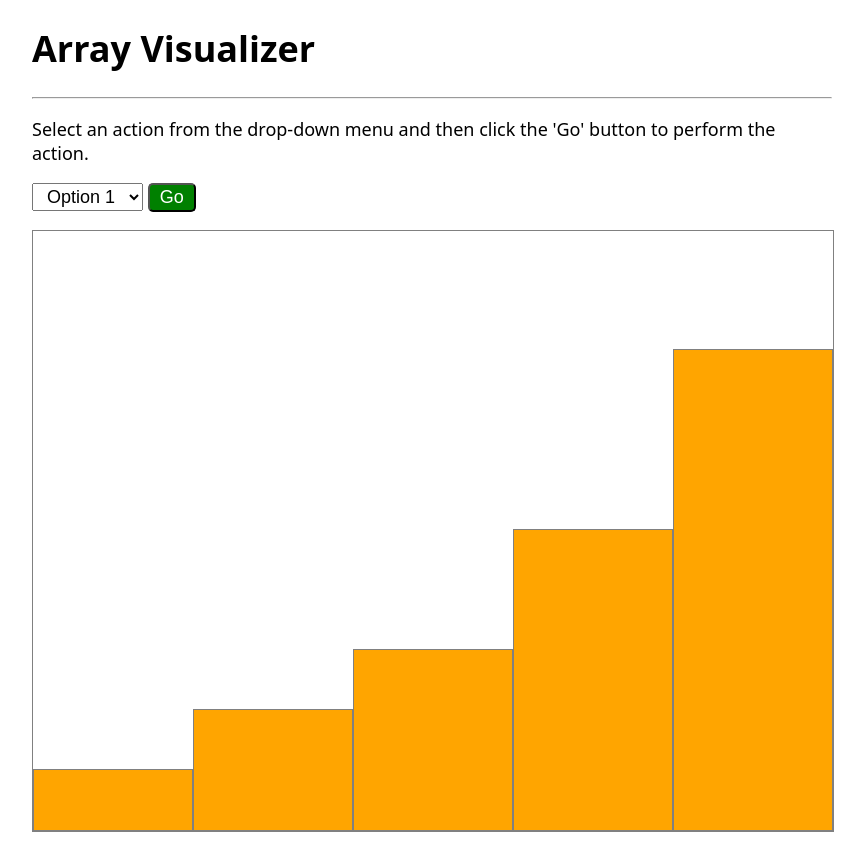
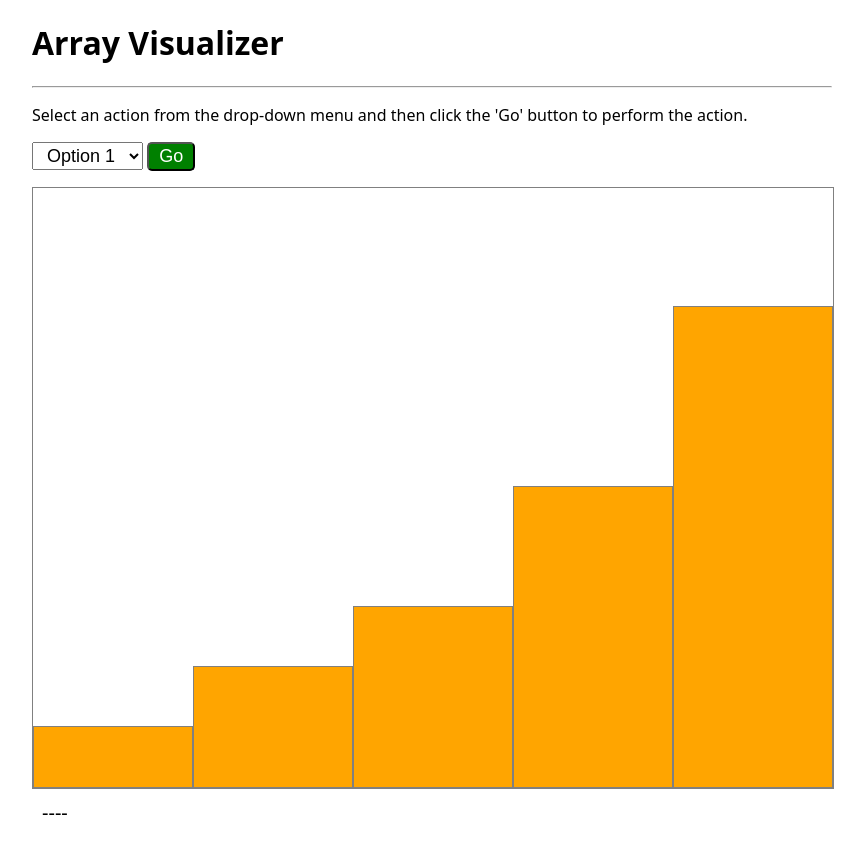
Before and after one commit to mrv-cs20/array-visualizer-template, a plain HTML site: page index.html in a window 1280 px wide. Shown: the whole page, without its empty margins (208-1073 px from the left). Drawn offline with Linux system fonts and the light colour scheme.

Commit message:
style update

```diff
--- a/index.html
+++ b/index.html
@@ -31,6 +31,6 @@
     <div id="container"></div>
 
     <!-- Div that may be used for any output -->
-    <div id="output"></div>
+    <div id="output">----</div>
   </body>
 </html>
--- a/style.css
+++ b/style.css
@@ -3,7 +3,6 @@ body {
   margin: auto;
   font-family: system-ui, -apple-system, BlinkMacSystemFont, "Segoe UI", Roboto,
     Oxygen, Ubuntu, Cantarell, "Open Sans", "Helvetica Neue", sans-serif;
-  font-size: 18px;
 }
 
 #menu-select,
@@ -36,4 +35,5 @@ body {
 
 #output {
   padding: 10px;
+  font-size: 20px;
 }
```
